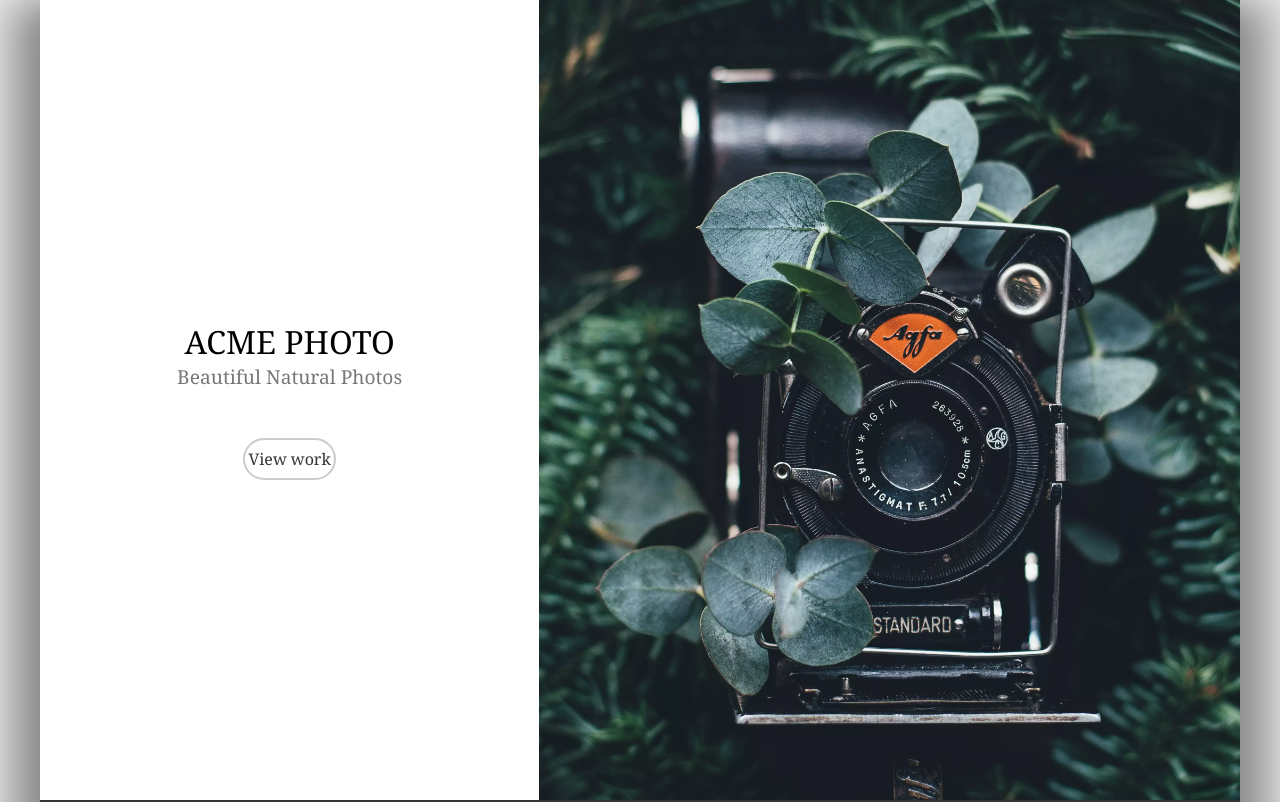
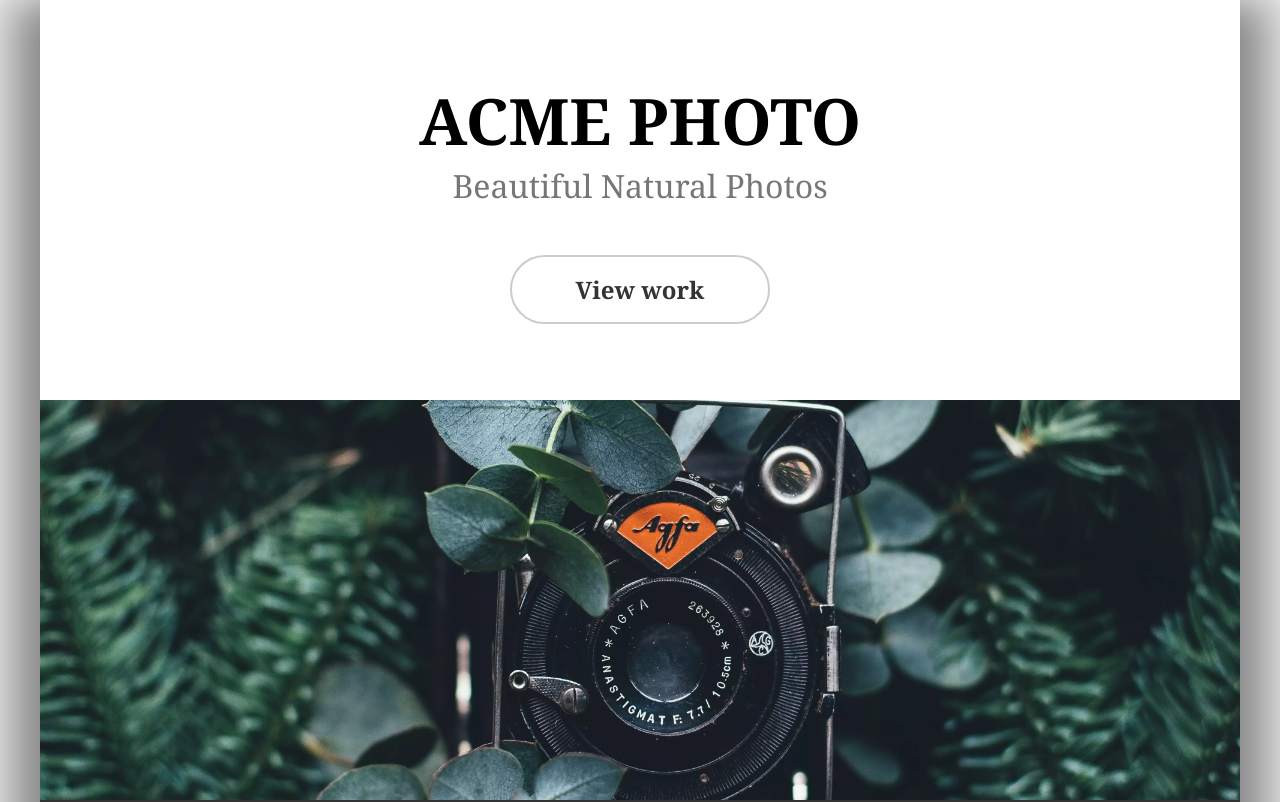
Before and after one commit to milan978gh/acme-photo, a plain HTML site: page index.html in a window 1280 px wide. Shown: the top 802 px of the page. Drawn offline with nearby package versions, Linux system fonts and the light colour scheme.

Commit message:
css done update

```diff
--- a/css/styles.css
+++ b/css/styles.css
@@ -10,12 +10,12 @@ body{
     height: auto;
 }
 h1{
-    font-size: 2m5rem;
-    font-weight: 400;
+    font-size: 4rem;
+    font-weight: 700;
     text-transform: uppercase;
 }
 h2{
-    font-size: 1.2rem;
+    font-size: 2rem;
     font-weight: 400;
     text-transform: capitalize;
 }
@@ -47,7 +47,9 @@ main{
     color: #777;
 }
 .btn{
-    padding: 1rem 3rem;
+    font-size: 1.5rem;
+    font-weight: 700;
+    padding: 1rem 4rem;
     border: 2px solid #ccc;
     display: inline-block;
     margin: 3rem 0 0;
@@ -92,6 +94,12 @@ main{
     opacity: 1;
     margin: .7rem auto .5rem;
 }
+.caption h3{
+    font-size: 1.4rem;
+}
+.caption p{
+    font-size: 1.2rem;
+}
 footer{
     text-align: center;
     color: #333;
@@ -102,23 +110,6 @@ footer h3{
     font-size: 3rem;
     margin-bottom: 0;
 }
-
-/* screen 900-1200px */
-@media(min-width:900px){
-
+footer p{
+    font-size: 1.2rem;
 }
-
-/* screen above 1200px */
-@media(min-width: 1200px){
-    #landing{
-        display: flex;
-        height: 100%;
-    }
-    #landing-text,
-    #landing-img{
-        height: 100vh;
-    }
-    .btn{
-        padding: .5rem .2rem;
-    }
-}
```
